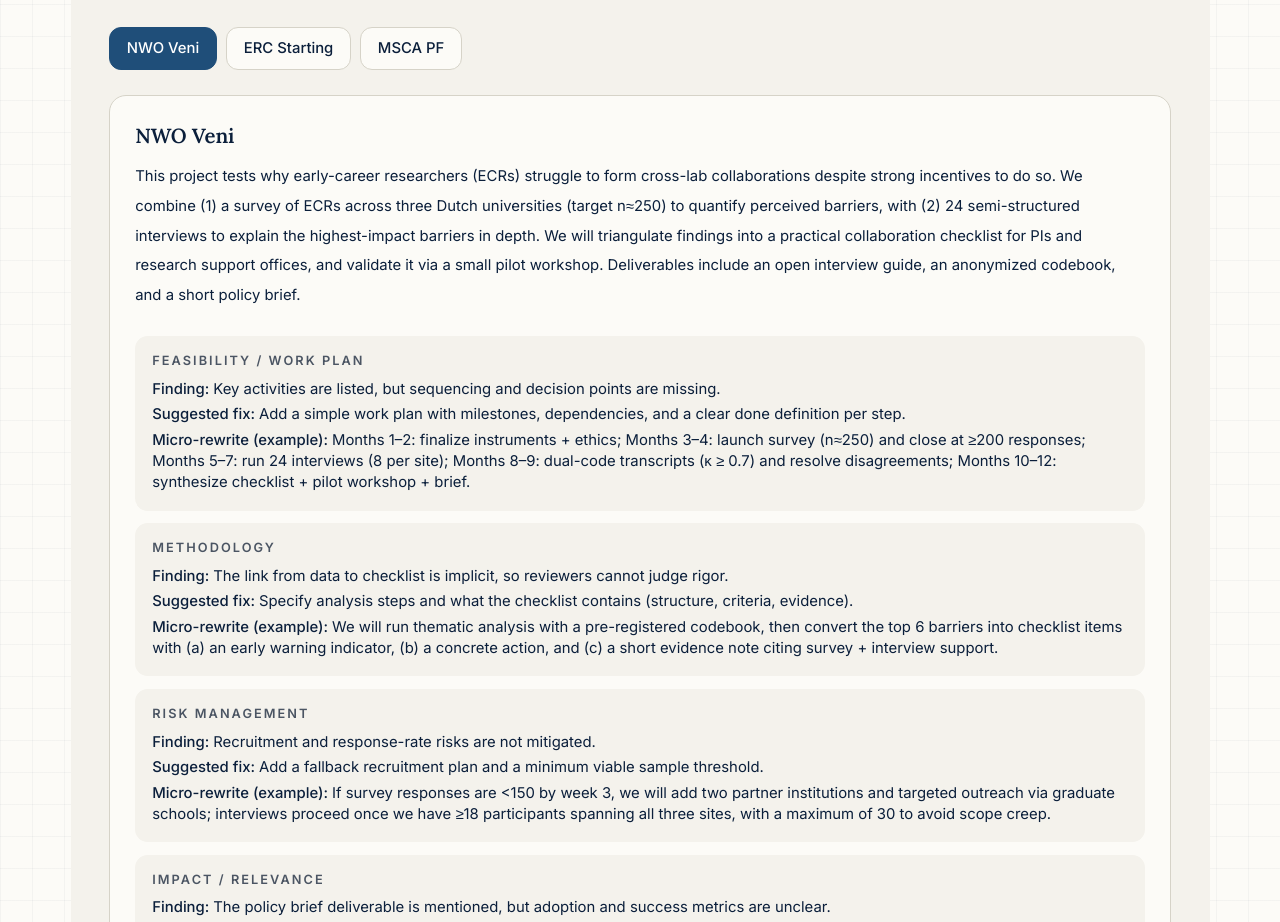
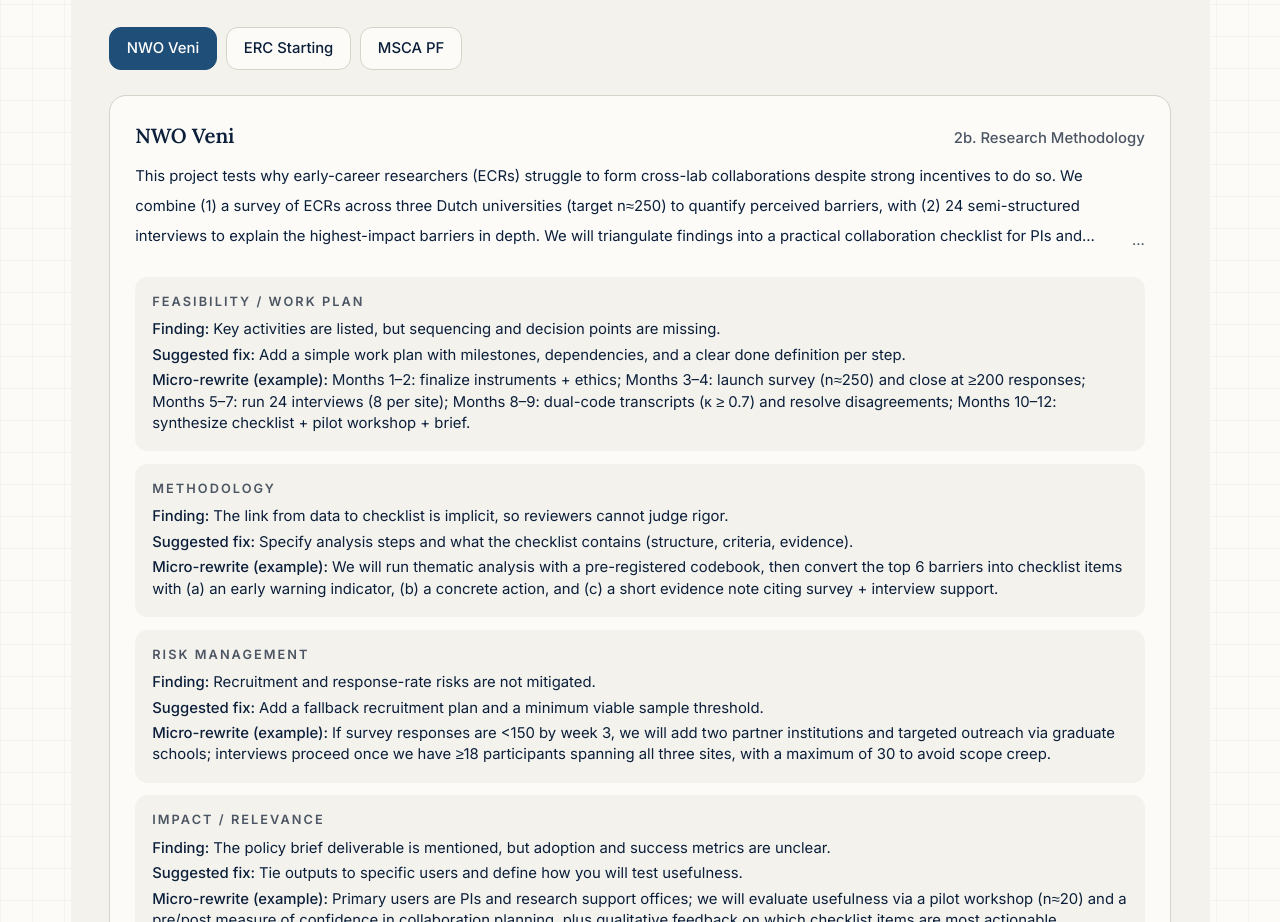
Before and after one commit to mallikgarjuna/Grant-Reviewer, a Next.js app in the folder frontend/: page / in a window 1280 px wide. Shown: the part 1020-1942 px from the top of the page. Built offline with nearby package versions, Linux system fonts and the light colour scheme.

Commit message:
feat(ui): [WF-0010] add section info and truncate text in demo tabs assisted by antigravity

```diff
--- a/frontend/src/app/_components/landing/demo-tabs.tsx
+++ b/frontend/src/app/_components/landing/demo-tabs.tsx
@@ -142,12 +142,22 @@ export function DemoTabs() {
             role="tabpanel"
             tabIndex={0}
           >
-            <h3 className="font-sans text-lg font-medium text-[var(--color-foreground)]">
-              {tab.label}
-            </h3>
-            <p className="mt-3 text-sm leading-7 text-[var(--color-foreground)] [overflow-wrap:anywhere]">
-              {tab.snippet}
-            </p>
+            <div className="flex flex-col gap-1 sm:flex-row sm:items-baseline sm:justify-between">
+              <h3 className="font-sans text-lg font-medium text-[var(--color-foreground)]">
+                {tab.label}
+              </h3>
+              <p className="text-sm font-medium text-[var(--color-muted-foreground)]">
+                {tab.section}
+              </p>
+            </div>
+            <div className="relative mt-3">
+              <p className="line-clamp-3 text-sm leading-7 text-[var(--color-foreground)] [overflow-wrap:anywhere]">
+                {tab.snippet}
+              </p>
+              <div className="absolute bottom-0 right-0 bg-gradient-to-l from-[var(--color-background)] pl-8 text-sm text-[var(--color-muted-foreground)]">
+                ...
+              </div>
+            </div>
 
             <div className="mt-6 grid gap-3">
               {tab.cards.map((card) => (
--- a/frontend/src/lib/landing-demo.ts
+++ b/frontend/src/lib/landing-demo.ts
@@ -10,6 +10,7 @@ export type LandingDemoCard = {
 export type LandingDemoTab = {
   id: LandingDemoTabId;
   label: string;
+  section: string;
   snippet: string;
   cards: [LandingDemoCard, LandingDemoCard, LandingDemoCard, LandingDemoCard];
   readinessScore: number;
@@ -19,6 +20,7 @@ export const LANDING_DEMO_TABS: readonly LandingDemoTab[] = [
   {
     id: "nwo_veni",
     label: "NWO Veni",
+    section: "2b. Research Methodology",
     snippet:
       "This project tests why early-career researchers (ECRs) struggle to form cross-lab collaborations despite strong incentives to do so. We combine (1) a survey of ECRs across three Dutch universities (target n≈250) to quantify perceived barriers, with (2) 24 semi-structured interviews to explain the highest-impact barriers in depth. We will triangulate findings into a practical collaboration checklist for PIs and research support offices, and validate it via a small pilot workshop. Deliverables include an open interview guide, an anonymized codebook, and a short policy brief.",
     cards: [
@@ -63,6 +65,7 @@ export const LANDING_DEMO_TABS: readonly LandingDemoTab[] = [
   {
     id: "erc_starting",
     label: "ERC Starting",
+    section: "Part B1: Scientific Proposal",
     snippet:
       "I will develop a high-risk, high-gain framework for learning causal, clinician-auditable representations from multimodal hospital data (images + notes). The core hypothesis is that enforcing explicit, testable links between textual evidence and visual features reduces shortcut learning and improves out-of-distribution reliability. WP1 derives the theory and constraints; WP2 implements the model and evaluation suite; WP3 validates robustness on two independent hospital cohorts with prospectively-defined failure tests (shifted protocols, rare subgroups). Deliverables include open-source code, a reproducible benchmark, and a methods paper.",
     cards: [
@@ -107,6 +110,7 @@ export const LANDING_DEMO_TABS: readonly LandingDemoTab[] = [
   {
     id: "msca_pf",
     label: "MSCA PF",
+    section: "2. Impact",
     snippet:
       "This MSCA Postdoctoral Fellowship will strengthen my expertise in causal inference and open science while delivering a comparative evaluation of two education policies using linked administrative datasets. At the host institution I will receive structured training in synthetic controls, event studies, and reproducible workflows (pre-registration, versioned pipelines), with a secondment to a policy unit to learn evidence translation. The research will produce two first-author papers and a reusable analysis toolkit. I will communicate results via a stakeholder brief, a public explainer, and open materials (code + documentation) aligned to EU open science practices.",
     cards: [
```
